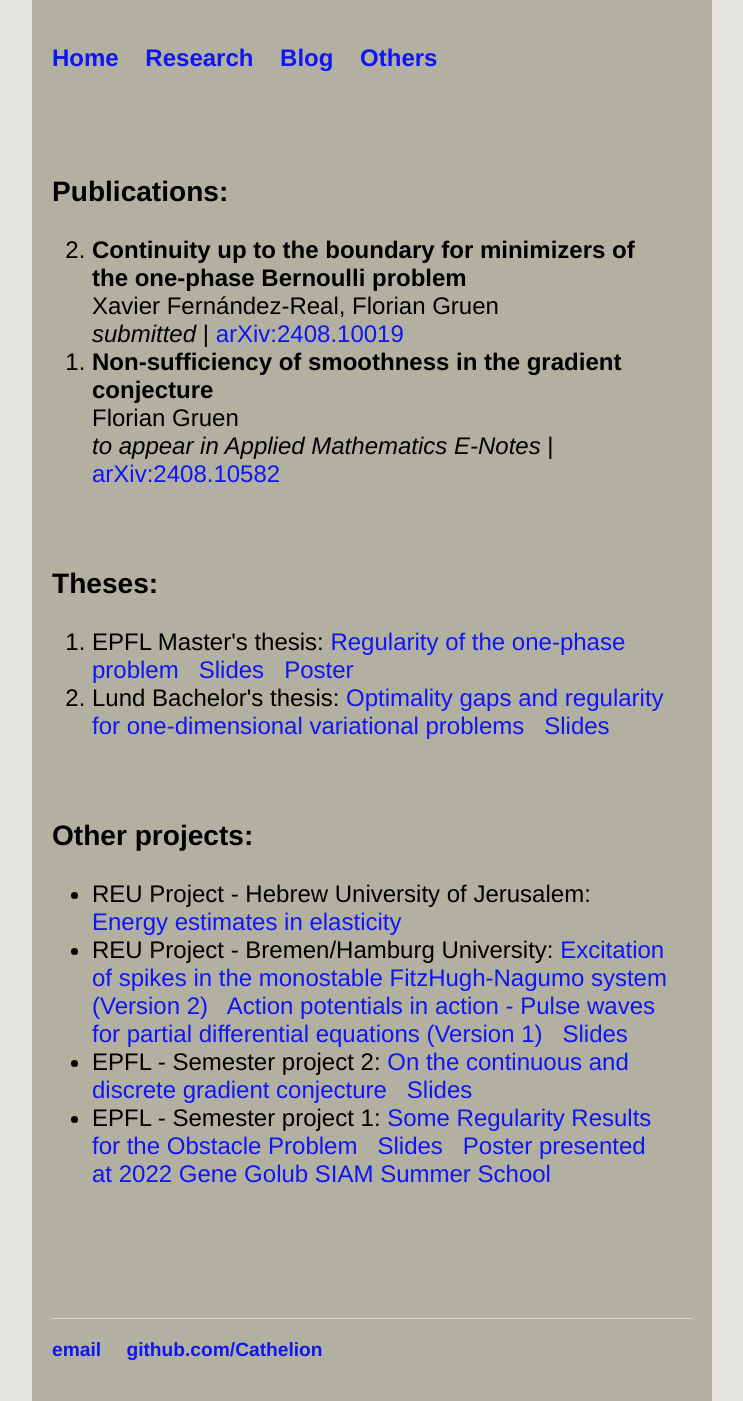
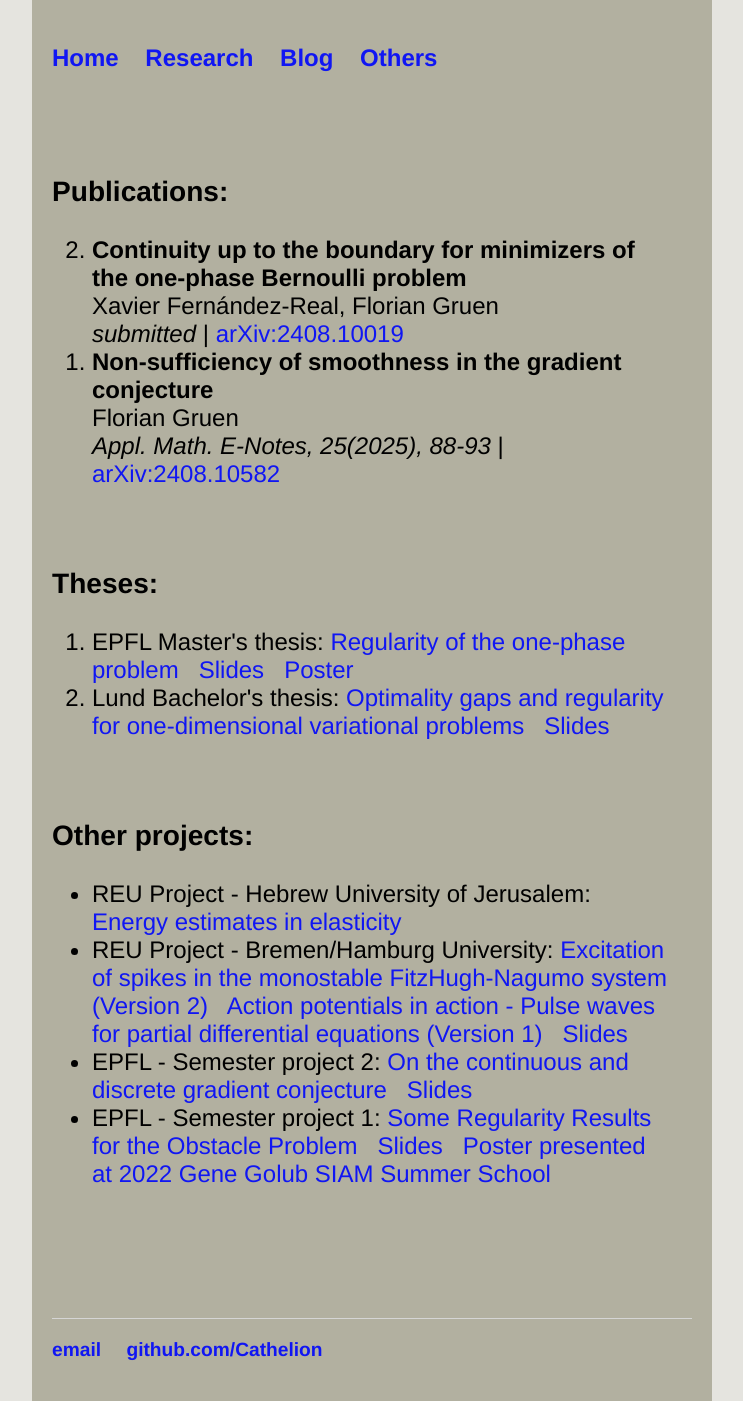
Before and after one commit to Cathelion/Cathelion.github.io, a Jekyll site: the page built from research/research.html, in a window 1280 px wide. Shown: the whole page, without its empty margins (268-1011 px from the left). Built offline with Jekyll 4.4.1, drawn with Linux system fonts in a browser that asks for light colours.

Commit message:
Update research.html

```diff
--- a/research/research.html
+++ b/research/research.html
@@ -8,7 +8,7 @@
 <h3>Publications:</h3>
 <ol reversed>
   <li> <b>Continuity up to the boundary for minimizers of the one-phase Bernoulli problem</b> <br> Xavier Fernández-Real, Florian Gruen <br> <i>submitted</i> | <a href="https://arxiv.org/abs/2408.10019">arXiv:2408.10019</a> </li>
-<li><b>Non-sufficiency of smoothness in the gradient conjecture</b> <br> Florian Gruen <br> <i>to appear in Applied Mathematics E-Notes</i> | <a href="https://arxiv.org/abs/2408.10582">arXiv:2408.10582</a> </li>
+<li><b>Non-sufficiency of smoothness in the gradient conjecture</b> <br> Florian Gruen <br> <i>Appl. Math. E-Notes, 25(2025), 88-93</i> | <a href="https://arxiv.org/abs/2408.10582">arXiv:2408.10582</a> </li>
 </ol>
 			<br>
 
```
